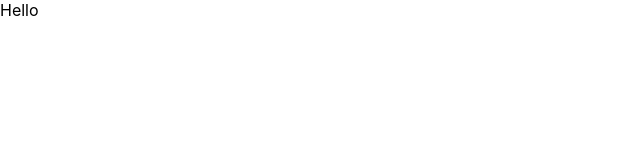
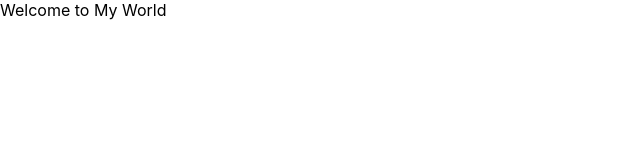
Before and after one commit to geekabdul/Box-Office, a React (Create React App) app: page / in a window 1280 px wide. Shown: the top 160 px of the page, without its empty margins (0-640 px from the left). Built offline with nearby package versions, Linux system fonts and the light colour scheme.

Commit message:
install react router

```diff
--- a/package.json
+++ b/package.json
@@ -8,6 +8,8 @@
     "@testing-library/user-event": "^13.5.0",
     "react": "^18.2.0",
     "react-dom": "^18.2.0",
+    "react-router": "^5.2.0",
+    "react-router-dom": "^5.2.0",
     "react-scripts": "5.0.1",
     "web-vitals": "^2.1.4",
     "workbox-background-sync": "^6.5.4",
--- a/src/App.js
+++ b/src/App.js
@@ -1,7 +1,20 @@
-import React from "react";
+import React from 'react';
+import { Switch, Route } from 'react-router-dom';
+// import { Router } from 'workbox-routing';
 
 function App() {
-  return <div>Hello</div>;
+  return (
+    <Switch>
+      <Route exact path="/">
+        Welcome to My World
+      </Route>
+      <Route path="/second">
+        I failed lots of time but I will not loose hope, Before 2023 I will be
+        software developer
+      </Route>
+      <Route>this is 404 page</Route>
+    </Switch>
+  );
 }
 
 export default App;
--- a/src/index.js
+++ b/src/index.js
@@ -1,12 +1,17 @@
-import React from "react";
-import ReactDOM from "react-dom/client";
-import "./index.css";
-import App from "./App";
-import * as serviceWorkerRegistration from "./serviceWorkerRegistration";
-import reportWebVitals from "./reportWebVitals";
+import React from 'react';
+import ReactDOM from 'react-dom/client';
+import { BrowserRouter } from 'react-router-dom';
+import './index.css';
+import App from './App';
+import * as serviceWorkerRegistration from './serviceWorkerRegistration';
+import reportWebVitals from './reportWebVitals';
 
-const root = ReactDOM.createRoot(document.getElementById("root"));
-root.render(<App />);
+const root = ReactDOM.createRoot(document.getElementById('root'));
+root.render(
+  <BrowserRouter>
+    <App />
+  </BrowserRouter>
+);
 
 // If you want your app to work offline and load faster, you can change
 // unregister() to register() below. Note this comes with some pitfalls.
```
Also changed, not shown: 1 other file (tests, documents, lock files or other folders).
